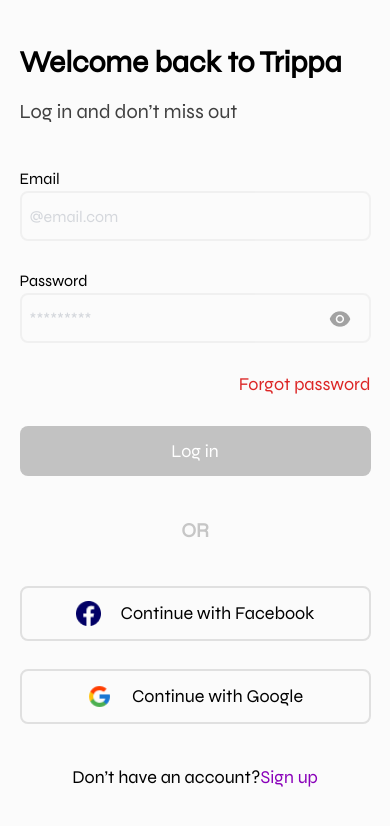
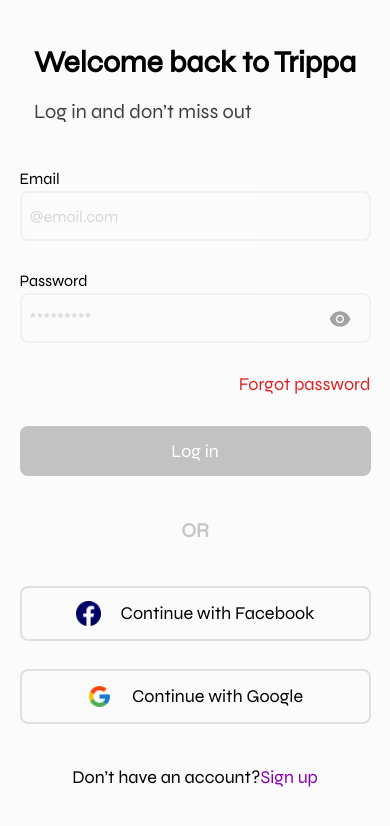
Before and after one commit to Silvyjson/Trippa, a React (Vite) app: page /signIn-page in a window 390 px wide. Shown: the top 826 px of the page. Built offline with nearby package versions, Linux system fonts and the light colour scheme.

Commit message:
made some changes

```diff
--- a/src/jsx components/Pages/Sign-in.jsx
+++ b/src/jsx components/Pages/Sign-in.jsx
@@ -20,10 +20,14 @@
 
         try {
             const response = await axios.post('https://trippa-fp9c.onrender.com/api/login', formData);
-            console.log('login successful:', response.data);
-            const token = response.data.token;
-            localStorage.setItem('token', token);
-            navigate("/home-page");
+            if (response) {
+                console.log('login successful:', response.data);
+                const token = response.data.token;
+                localStorage.setItem('token', token);
+                navigate("/home-page");
+            } else {
+                setError('Invalid email or password');
+            }
         } catch (error) {
             setError(error.response?.data?.error?.message || 'An unexpected error occurred. Please try again.');
             console.error('Login error:', error);
@@ -39,9 +43,9 @@
                     <FontAwesomeIcon icon="fa-solid fa-spinner" size="2x" spin />
                 </p>
             ) : (
-                <section className="block mx-auto my-10 w-[90%]">
-                    <div className="flex flex-col gap-10 sm:items-center">
-                        <span className="flex flex-col gap-3 sm:items-center">
+                <section className="block mx-auto w-[90%]">
+                    <div className="flex flex-col gap-10 items-center">
+                        <span className="flex flex-col gap-3 mt-10 sm:items-center">
                             <h1 className="font-syne font-bold text-[30px]">Welcome back to Trippa</h1>
                             <p className="font-syne text-[20px] text-textColor">Log in and don’t miss out</p>
                         </span>
@@ -90,7 +94,7 @@
                                 label="Continue with Google"
                             />
                         </div>
-                        <span className="flex items-center justify-center w-full">
+                        <span className="flex items-center justify-center mb-10 w-full">
                             <p className="font-syne text-[18px]">Don’t have an account?<span className="text-primary cursor-pointer" onClick={() => { navigate("/signUp-page") }}>Sign up</span></p>
                         </span>
                     </div>
--- a/src/jsx components/Pages/Sign-up.jsx
+++ b/src/jsx components/Pages/Sign-up.jsx
@@ -77,9 +77,9 @@
                 </p>
             ) : (
                 <>
-                    <section className="block mx-auto my-10 w-[90%]">
-                        <div className="flex flex-col gap-10 sm:items-center">
-                            <span className="flex flex-col gap-3 sm:items-center">
+                    <section className="block mx-auto w-[90%]">
+                        <div className="flex flex-col gap-10 items-center">
+                            <span className="flex flex-col gap-3 mt-10 sm:items-center">
                                 <h1 className="font-syne font-bold text-[30px]">Welcome to Trippa</h1>
                                 <p className="font-syne text-[20px] text-textColor">Sign up and start travelling the world</p>
                             </span>
@@ -150,7 +150,7 @@
                                     label="Continue with Google"
                                 />
                             </div>
-                            <span className="flex items-center justify-center w-full">
+                            <span className="flex items-center justify-center mb-10 w-full">
                                 <p className="font-syne text-[18px]">Already have an account? <span className="text-primary cursor-pointer" onClick={() => { navigate("/signIn-page") }}>Log in</span></p>
                             </span>
 
```
